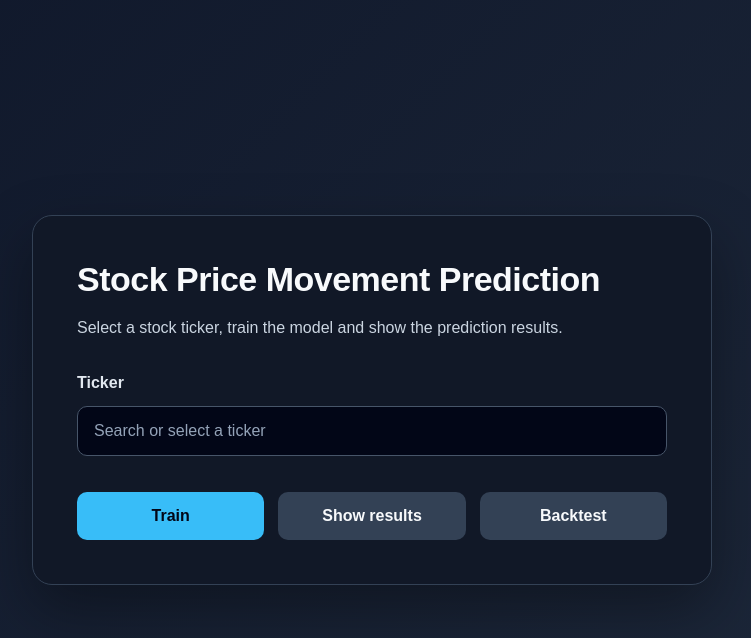
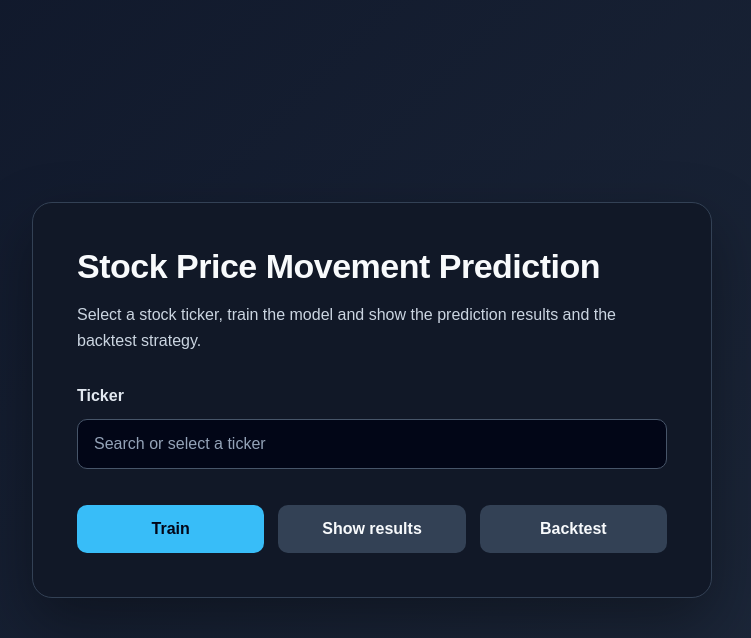
Before and after one commit to prigno/stock-price-movement-prediction, a Flask app: page / in a window 1280 px wide. Shown: the top 638 px of the page, without its empty margins (268-1019 px from the left). Run offline with Flask 3, Linux system fonts and the light colour scheme.

Commit message:
Modify subtitle.

```diff
--- a/app/templates/index.html
+++ b/app/templates/index.html
@@ -3,7 +3,7 @@
 <head>
     <meta charset="UTF-8">
     <title>Stock Price Movement Prediction</title>
-    <!-- Jinja2 sintax, needed to calculate dynamic values-->
+    <!-- Jinja2 sintax, used to calculate dynamic values-->
     <!-- Calculate the path of the css file -->
     <link rel="stylesheet" href="{{ url_for('static', filename='css/style.css') }}">
 </head>
@@ -11,7 +11,7 @@
     <main class="page-container">
         <section class="card">
             <h1>Stock Price Movement Prediction</h1>
-            <p class="subtitle">Select a stock ticker, train the model and show the prediction results.</p>
+            <p class="subtitle">Select a stock ticker, train the model and show the prediction results and the backtest strategy.</p>
 
             <!-- Messages are returned if the app.py script uses the function flash("...") -->
             {% with messages = get_flashed_messages() %}
```
